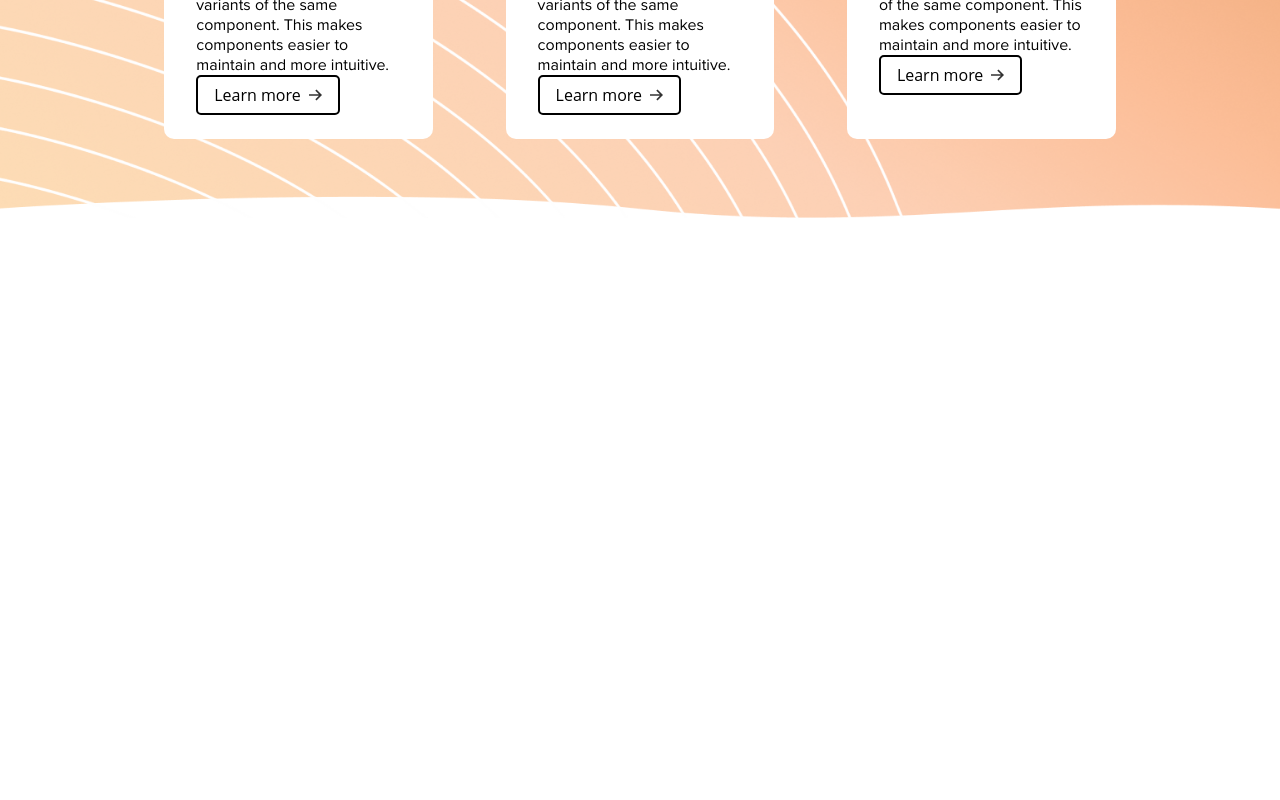
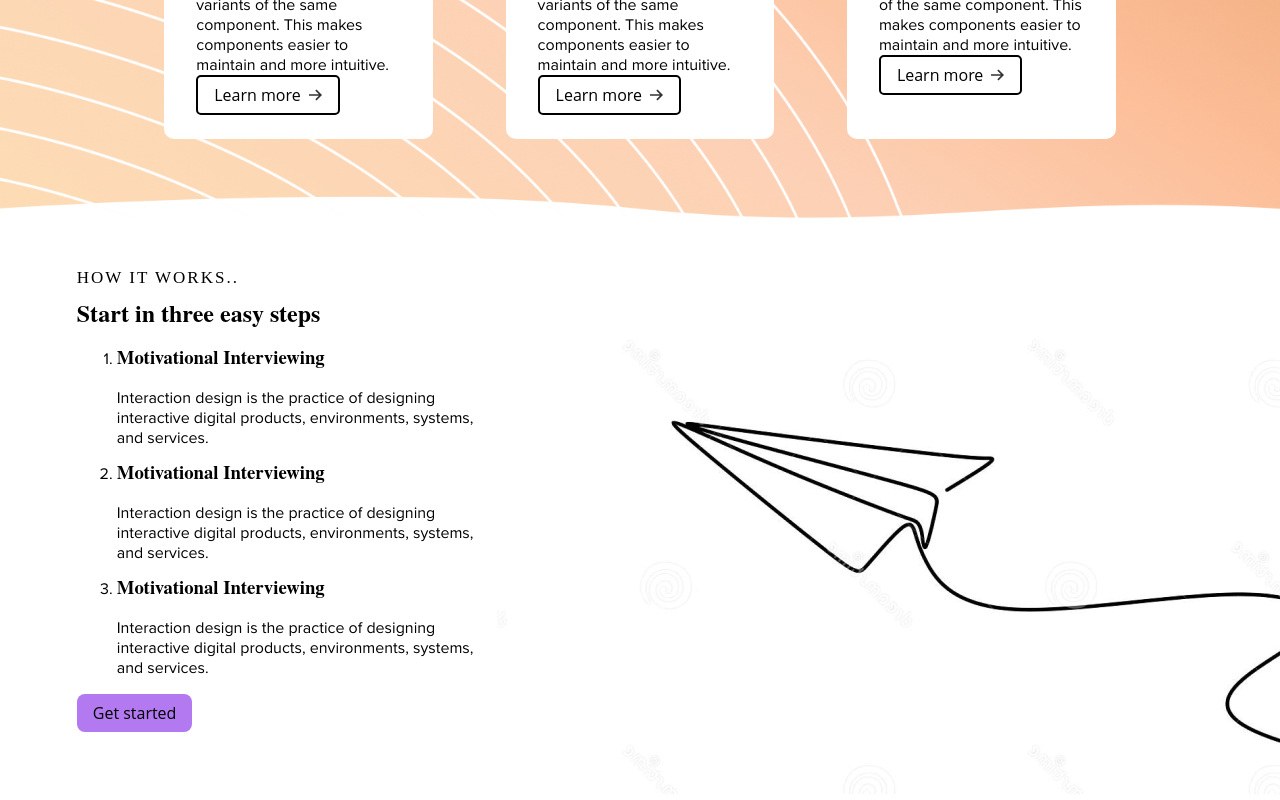
Before and after one commit to Adam-Thometz/Cosmic-Healing, a React (Create React App) app: page / in a window 1280 px wide. Shown: the part 3104-3904 px from the top of the page. Before the commit the page ends 3372 px from the top, so only its background shows below. Built offline with nearby package versions, Linux system fonts and the light colour scheme; a web font is replaced by a local one.

Commit message:
added HowItWorks component

```diff
--- a/src/App.js
+++ b/src/App.js
@@ -1,6 +1,7 @@
 import './App.css';
 import CanHelpWith from './can-help-with/CanHelpWith';
 import Hero from './hero/Hero';
+import HowItWorks from './how-it-works/HowItWorks';
 import MeetProfessional from './meet-professional/MeetProfessional';
 import Methodology from './methodology/Methodology';
 import Navbar from './navbar/Navbar';
@@ -16,6 +17,7 @@ function App() {
         <CanHelpWith />
         <Methodology />
         <Services />
+        <HowItWorks />
       </main>
     </div>
   );
--- /dev/null
+++ b/src/how-it-works/HowItWorks.css
@@ -0,0 +1,9 @@
+.HowItWorks {
+  display: flex;
+  justify-content: space-between;
+}
+
+.HowItWorks-text-wrapper {
+  text-align: left;
+  padding: 0 0 0 6%;
+}
--- /dev/null
+++ b/src/how-it-works/HowItWorks.js
@@ -0,0 +1,40 @@
+import React from 'react';
+
+import './HowItWorks.css';
+
+import Button from '../_components/button/Button';
+import SectionHeader from '../_components/section-header/SectionHeader';
+import SmallCaption from '../_components/small-caption/SmallCaption';
+
+import paperPlane from '../_media/paper-plane.png';
+
+const HowItWorks = () => {
+  return (
+    <section className='HowItWorks'>
+      <aside className='HowItWorks-text-wrapper'>
+        <SmallCaption text="HOW IT WORKS.." />
+        <SectionHeader text="Start in three easy steps" />
+        <ol>
+          <li>
+            <SectionHeader small text="Motivational Interviewing" />
+            <p>Interaction design is the practice of designing interactive digital products, environments, systems, and services.</p>
+          </li>
+          <li>
+            <SectionHeader small text="Motivational Interviewing" />
+            <p>Interaction design is the practice of designing interactive digital products, environments, systems, and services.</p>
+          </li>
+          <li>
+            <SectionHeader small text="Motivational Interviewing" />
+            <p>Interaction design is the practice of designing interactive digital products, environments, systems, and services.</p>
+          </li>
+        </ol>
+        <Button primary>Get started</Button>
+      </aside>
+      <aside className='HowItWorks-img-wrapper'>
+        <img src={paperPlane} alt='' />
+      </aside>
+    </section>
+  );
+};
+
+export default HowItWorks;
```
Also changed, not shown: src/_media/paper-plane.png (added).
